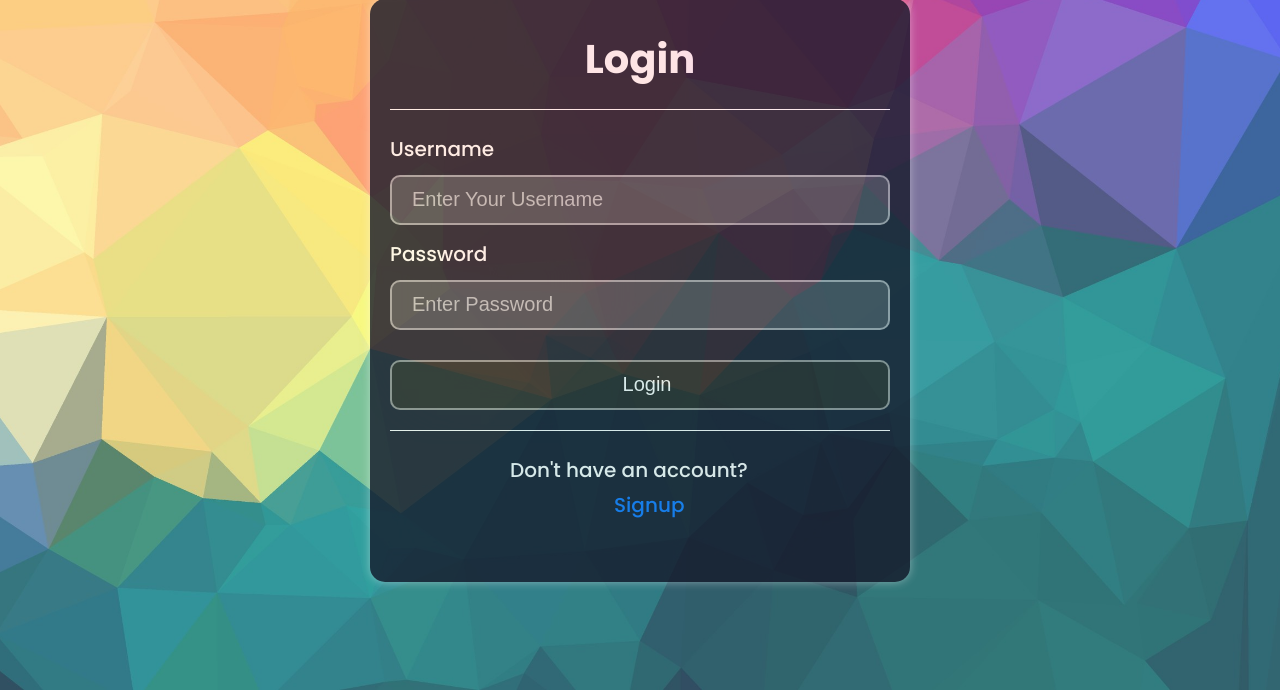
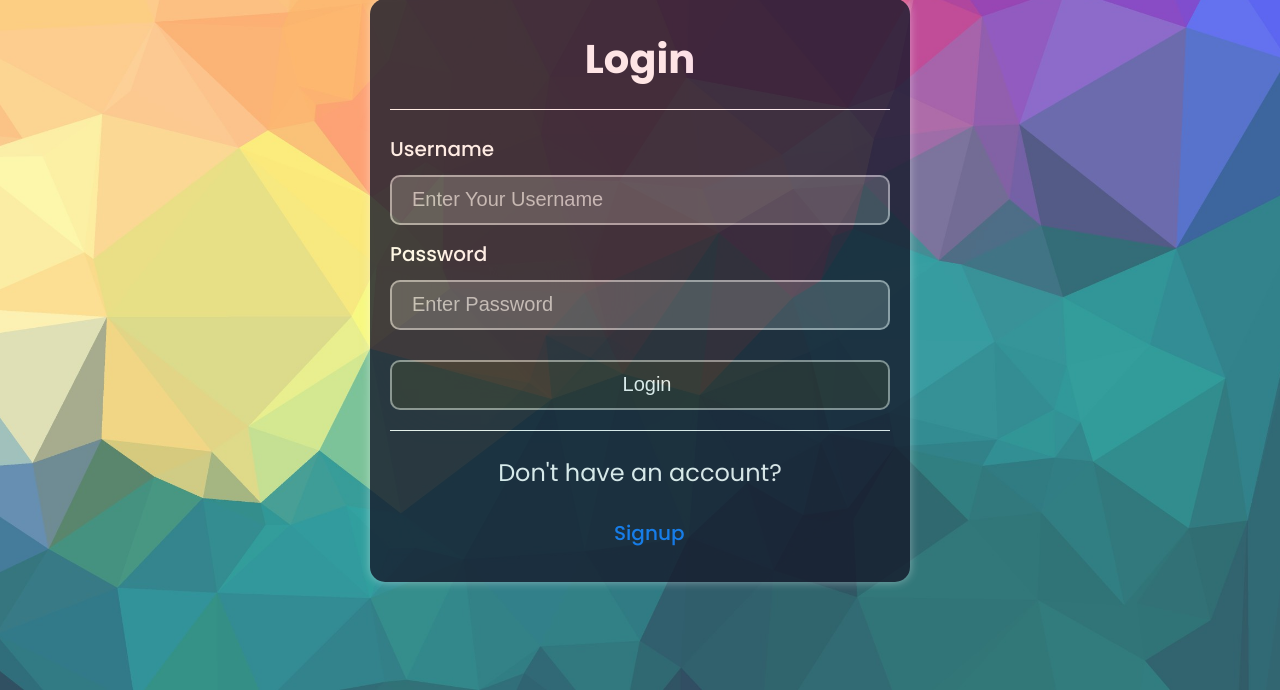
Before and after one commit to NishiKumari1/Todo_with_login, a Django app: page /loginn/ in a window 1280 px wide. Shown: the part 110-800 px from the top of the page. Run offline with Django 5.2, Linux system fonts and the light colour scheme; some web fonts are replaced.

Commit message:
Update loginn.html

```diff
--- a/templates/loginn.html
+++ b/templates/loginn.html
@@ -5,6 +5,7 @@
 <head>
   <meta charset="utf-8" />
   <meta name="viewport" content="initial-scale=1, width=device-width" />
+  <link rel="icon" href="{%static 'django-icon.png'%}" />
   <link rel="stylesheet" href="{% static 'index.css' %}" />
   <link rel="stylesheet" href="https://fonts.googleapis.com/css2?family=Poppins:wght@400;500;700&display=swap" />
   <link rel="stylesheet" href="https://fonts.googleapis.com/css2?family=Font Awesome 5 Brands:wght@400&display=swap" />
@@ -34,8 +35,7 @@
         </div>
         <div class="line"></div>
         <div class="field">
-          <b style="margin-left:130px;">Don't have an account? </b>
-          <br>
+          <p style="text-align: center;">Don't have an account? </p>
           <a class="anc" href="/signup">Signup</a>
         </div>
       </form>
```
